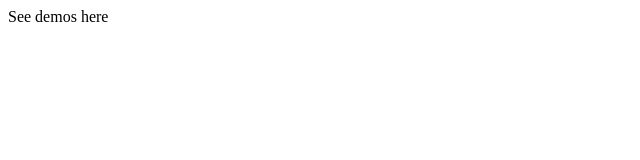
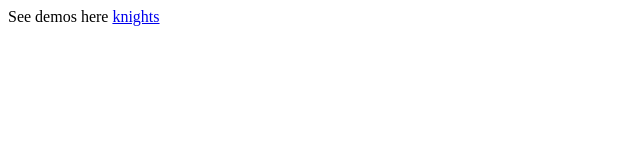
Before and after one commit to Frazer/learning-three.js, a plain HTML site: page index.html in a window 1280 px wide. Shown: the full height of the page, 0-640 px from the left. Drawn offline with Linux system fonts and the light colour scheme.

Commit message:
Update index.html

```diff
--- a/index.html
+++ b/index.html
@@ -1 +1,2 @@
 See demos here
+<a href="three.html">knights</a>
```
